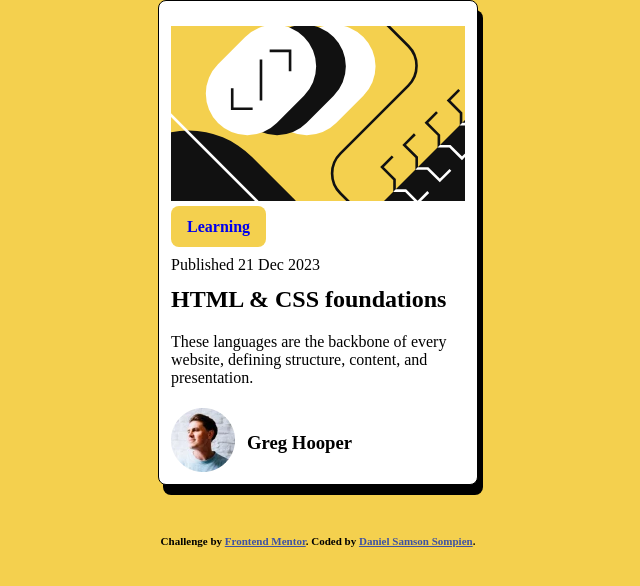
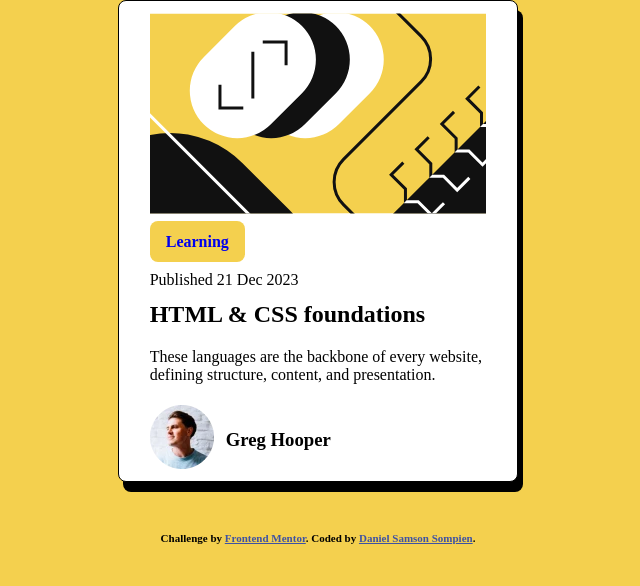
Before and after one commit to butc-her/blog-preview-card, a plain HTML site: page index.html in a window 1280 px wide. Shown: the whole page, without its empty margins (322-962 px from the left). Drawn offline with Linux system fonts and the light colour scheme; a web font is replaced by a local one.

Commit message:
Added some properties to .wrapper and .container

```diff
--- a/index.html
+++ b/index.html
@@ -28,10 +28,11 @@
       background-color: hsl(0, 0%, 100%);
       display: flex;
       flex-flow: column wrap;
+      gap: 15px;
       align-items: center;
       justify-content: center;
       margin: auto;
-      width: 25%;
+      width: 25rem;
       position: relative;
       /* transform: translate(10%, 5%); */
       border-radius: 8px;
@@ -46,6 +47,7 @@
 
     .container{
       position: relative;
+      width: 90%;
     }
 
     .container a{
```
